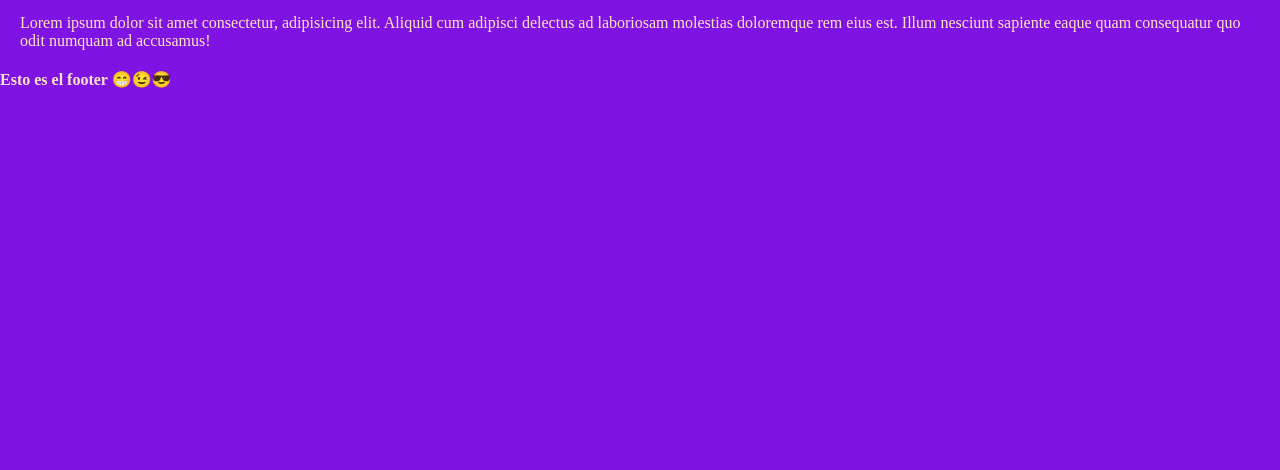
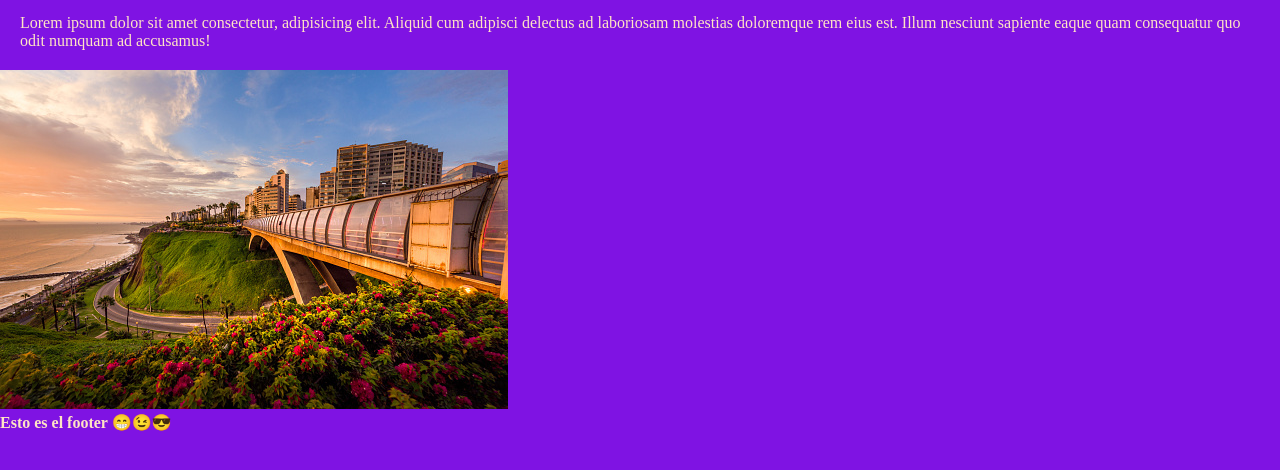
Before and after one commit to Nellu2807/after_git, a plain HTML site: page index.html in a window 1280 px wide. Shown: the part 156-626 px from the top of the page. Drawn offline with Linux system fonts and the light colour scheme.

Commit message:
agregue imagen

```diff
--- a/index.html
+++ b/index.html
@@ -26,7 +26,7 @@
             Section1
         </h2>
             <p>Lorem ipsum dolor sit amet consectetur, adipisicing elit. Aliquid cum adipisci delectus ad laboriosam molestias doloremque rem eius est. Illum nesciunt sapiente eaque quam consequatur quo odit numquam ad accusamus!</p>
-
+            <img src="./fondo de lima.jpg" alt="foto de lima">
      </main>
      <footer>
         <h4>
```
Also changed, not shown: fondo de lima.jpg (added).
